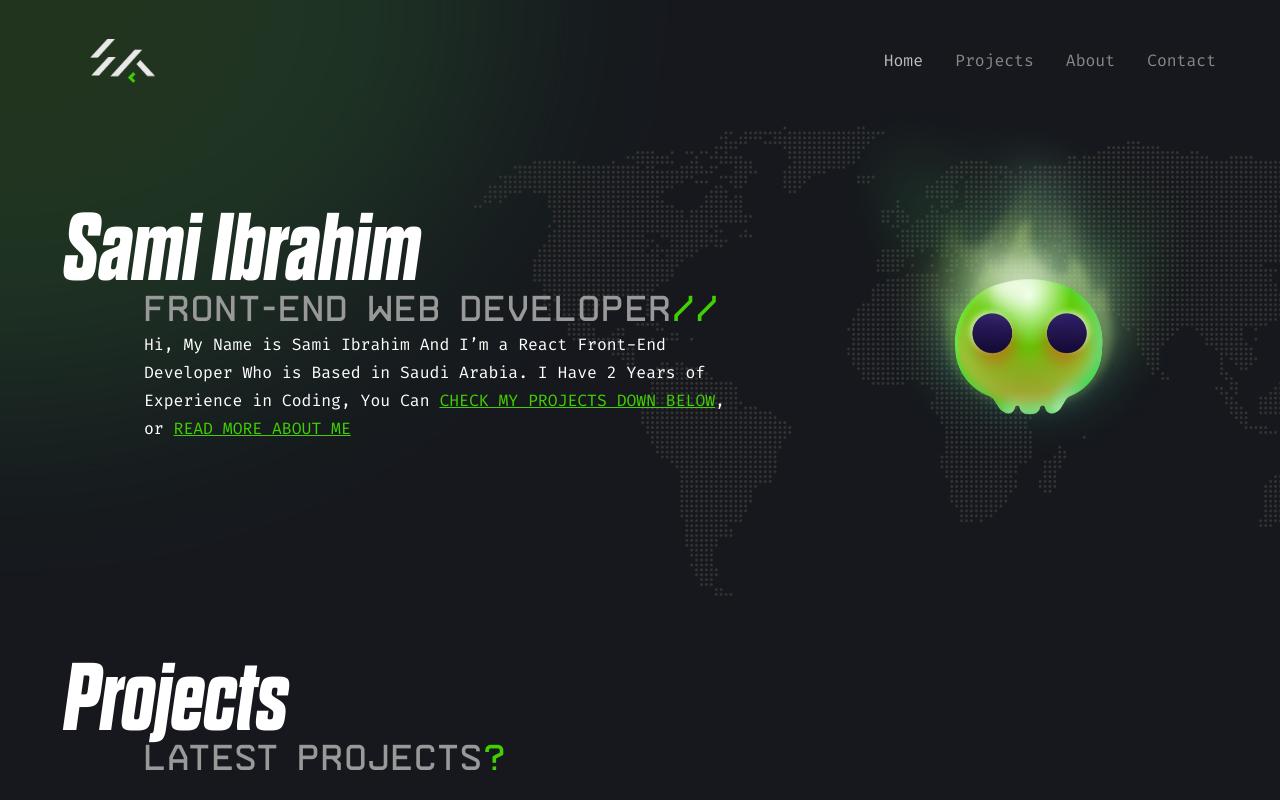
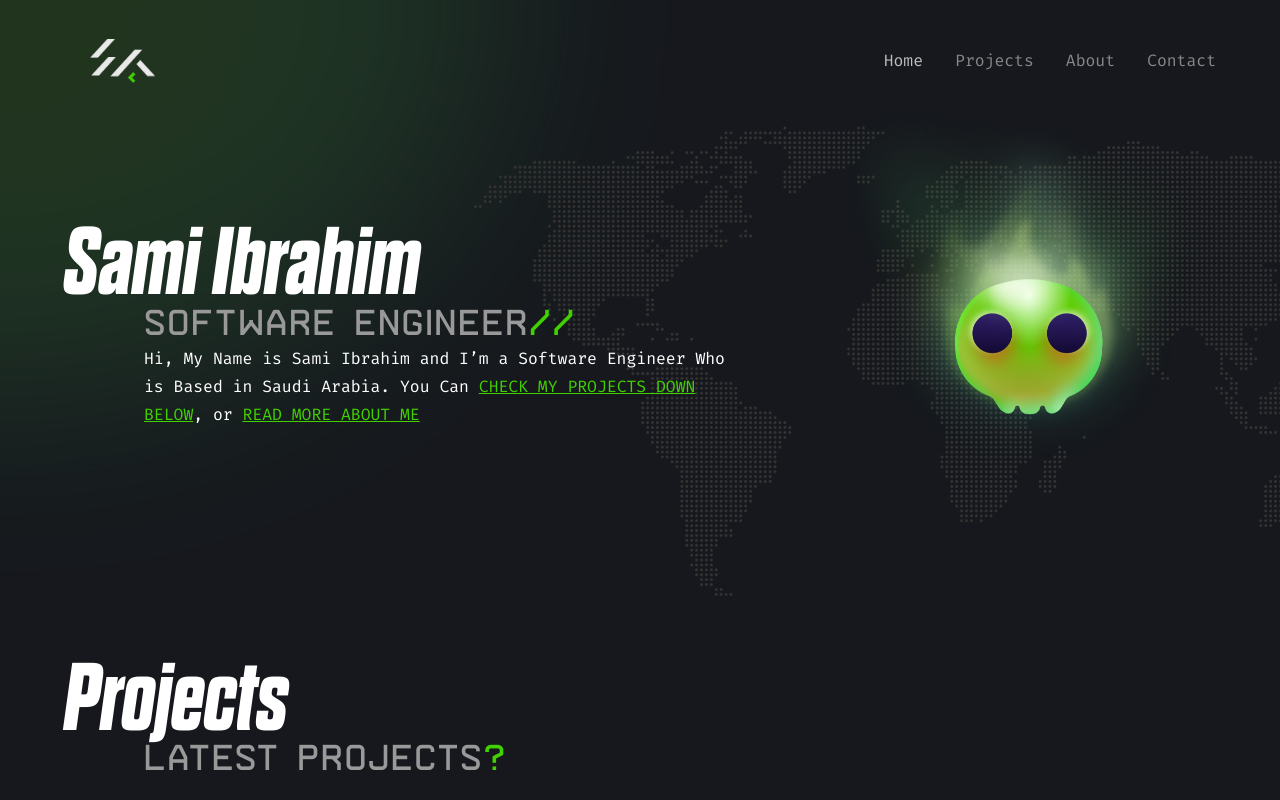
Before and after one commit to SamiKamal/portfolio, a React (Create React App) app: page / in a window 1280 px wide. Shown: the top 800 px of the page. Built offline with nearby package versions, Linux system fonts and the light colour scheme.

Commit message:
fix: modify role

```diff
--- a/src/pages/HomePage/index.js
+++ b/src/pages/HomePage/index.js
@@ -19,11 +19,10 @@ function HomePage() {
         <TextWrapper>
           <Heading>Sami Ibrahim</Heading>
           <InnerTextWrapper>
-            <SubHeading symbol="//">Front-end web developer</SubHeading>
+            <SubHeading symbol="//">Software Engineer</SubHeading>
             <Paragraph>
-              Hi, My Name is Sami Ibrahim And I’m a React Front-End Developer Who is Based in Saudi
-              Arabia. I Have 2 Years of Experience in Coding, You Can{" "}
-              <a href="#work">CHECK MY PROJECTS DOWN BELOW</a>, or{" "}
+              Hi, My Name is Sami Ibrahim and I’m a Software Engineer Who is Based in Saudi Arabia.
+              You Can <a href="#work">CHECK MY PROJECTS DOWN BELOW</a>, or{" "}
               <Link to="/about">READ MORE ABOUT ME</Link>
             </Paragraph>
           </InnerTextWrapper>
```
